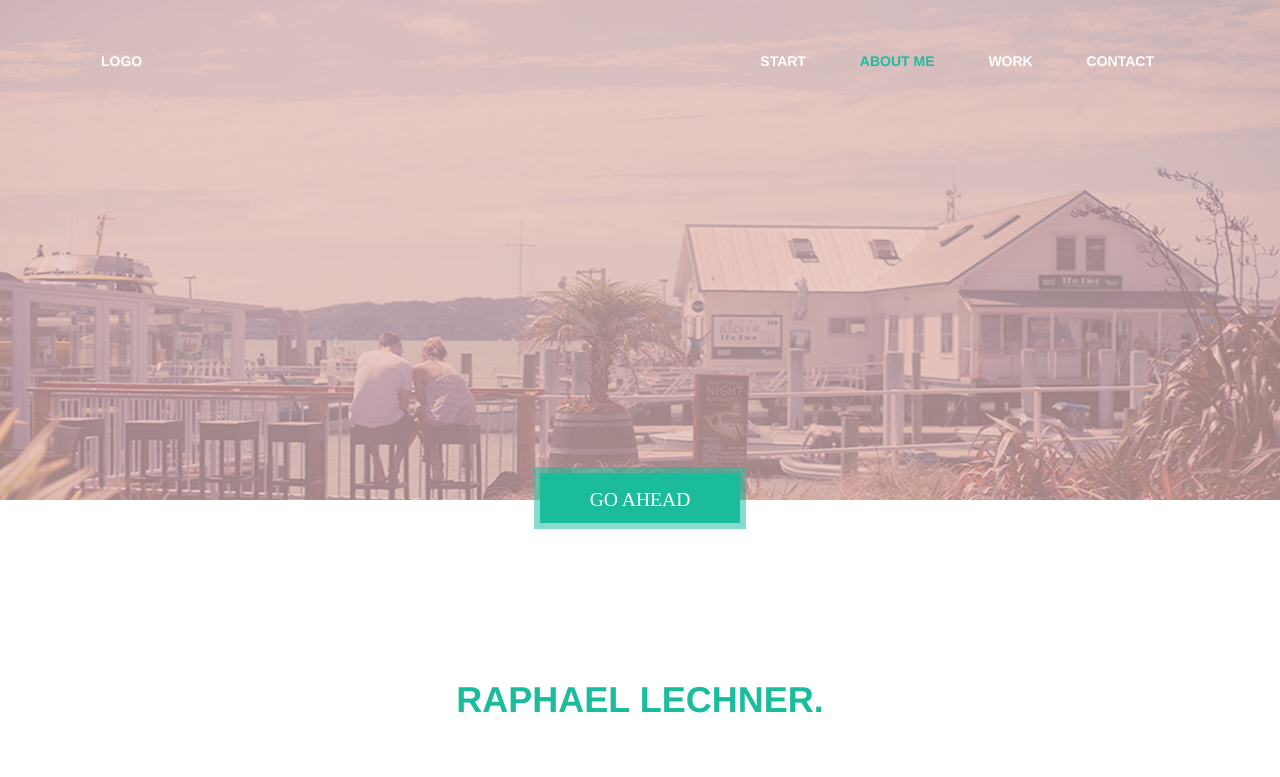
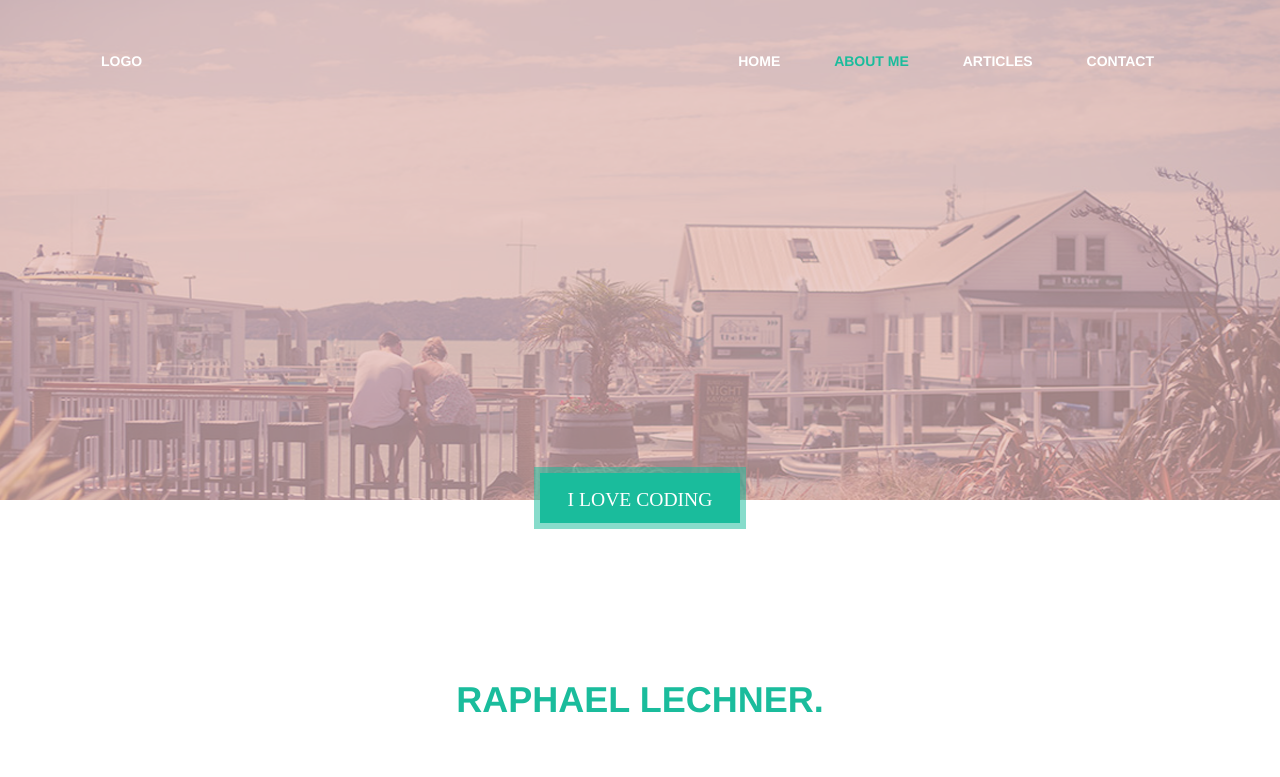
Before and after one commit to Abide-sdet/Izden.github.io, a plain HTML site: page index.html in a window 1280 px wide. Shown: the top 777 px of the page. Drawn offline with Linux system fonts and the light colour scheme.

Commit message:
edit my home page

```diff
--- a/index.html
+++ b/index.html
@@ -19,10 +19,10 @@
           <h3>Logo</h3>
         </div>
         <ul class=""  id="navbarid">
-          <li><a href="#">start</a></li>
-          <li><a id="about-me" class="active" href="#">about me</a></li>
-          <li><a id="work" href="#">work</a></li>
-          <li><a id="contact" href="#">contact</a></li>
+          <li><a href="#">Home</a></li>
+          <li><a id="about-me" class="active" href="#">About Me</a></li>
+          <li><a id="work" href="#">Articles</a></li>
+          <li><a id="contact" href="#">Contact</a></li>
           <li class="icon"><a href="#">
             <span></span>
             <span></span>
@@ -37,7 +37,7 @@
       </div>
       <img src="img/container.png" alt="">
       <div class="goahead">
-        <a href="#">go ahead</a>
+        <a href="#">I love Coding</a>
       </div>
     </div>
     <!-- about-me -->
```
